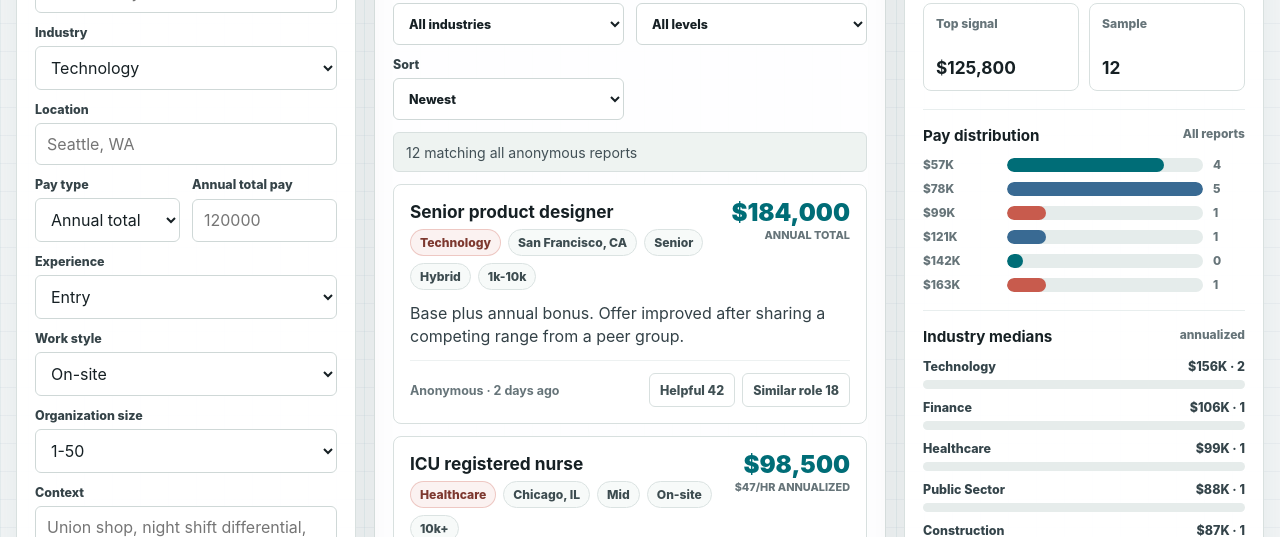
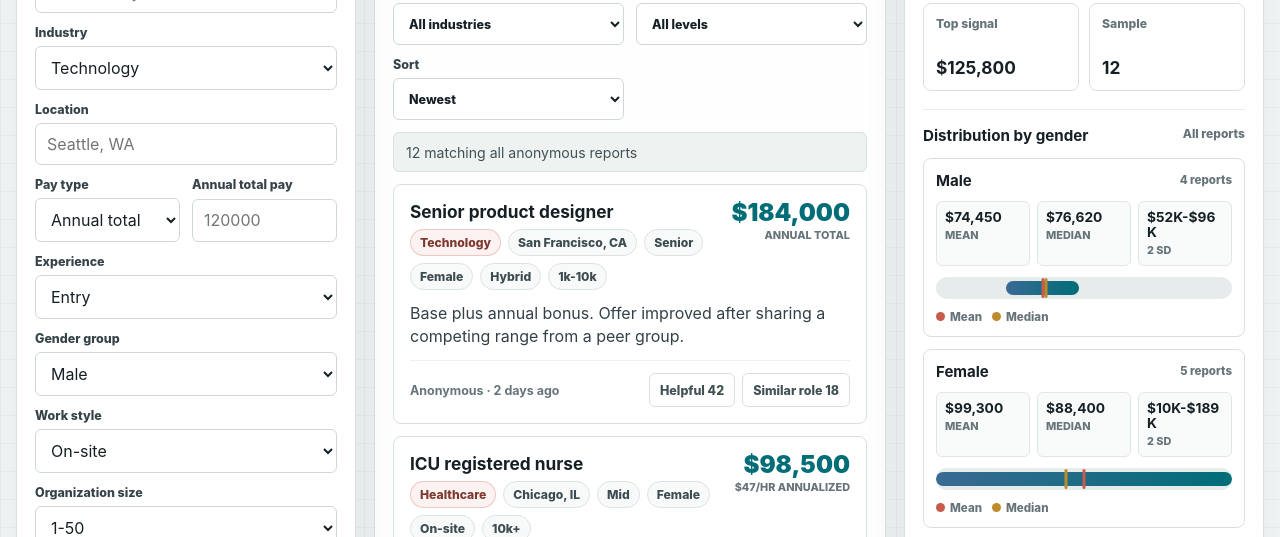
Before and after one commit to saiphonemnaing-lab/fairpay.com, a plain HTML site: page index.html in a window 1280 px wide. Shown: the part 256-793 px from the top of the page. Drawn offline with Linux system fonts and the light colour scheme.

Commit message:
Add gender benchmark distributions

```diff
--- a/app.js
+++ b/app.js
@@ -16,6 +16,8 @@ const industries = [
   "Energy"
 ];
 
+const genderGroups = ["Male", "Female", "Others"];
+
 const sampleReports = [
   {
     id: "sample-1",
@@ -26,6 +28,7 @@ const sampleReports = [
     rawPay: 184000,
     payType: "salary",
     experience: "Senior",
+    gender: "Female",
     workStyle: "Hybrid",
     companySize: "1k-10k",
     note: "Base plus annual bonus. Offer improved after sharing a competing range from a peer group.",
@@ -43,6 +46,7 @@ const sampleReports = [
     rawPay: 47,
     payType: "hourly",
     experience: "Mid",
+    gender: "Female",
     workStyle: "On-site",
     companySize: "10k+",
     note: "Night differential and weekend rotation account for about 12 percent of total pay.",
@@ -60,6 +64,7 @@ const sampleReports = [
     rawPay: 42,
     payType: "hourly",
     experience: "Senior",
+    gender: "Male",
     workStyle: "Field",
     companySize: "51-250",
     note: "Union site with overtime available most months. Benefits are separate from this pay figure.",
@@ -77,6 +82,7 @@ const sampleReports = [
     rawPay: 106000,
     payType: "salary",
     experience: "Mid",
+    gender: "Others",
     workStyle: "Hybrid",
     companySize: "10k+",
     note: "Includes 8 percent target bonus. SQL, dashboarding, and forecasting are the main skill mix.",
@@ -94,6 +100,7 @@ const sampleReports = [
     rawPay: 62400,
     payType: "salary",
     experience: "Senior",
+    gender: "Female",
     workStyle: "On-site",
     companySize: "1k-10k",
     note: "Tenth year on the scale with a masters stipend. Summer program pay excluded.",
@@ -111,6 +118,7 @@ const sampleReports = [
     rawPay: 57200,
     payType: "salary",
     experience: "Lead",
+    gender: "Male",
     workStyle: "On-site",
     companySize: "51-250",
     note: "Five-day schedule. Bonus depends on food cost targets and private event volume.",
@@ -128,6 +136,7 @@ const sampleReports = [
     rawPay: 38,
     payType: "hourly",
     experience: "Senior",
+    gender: "Male",
     workStyle: "On-site",
     companySize: "1k-10k",
     note: "Second shift premium included. Training new operators adds occasional overtime.",
@@ -145,6 +154,7 @@ const sampleReports = [
     rawPay: 63200,
     payType: "salary",
     experience: "Lead",
+    gender: "Female",
     workStyle: "On-site",
     companySize: "251-1k",
     note: "Supervises inbound team. Peak season bonus has ranged from 2 to 5 percent.",
@@ -162,6 +172,7 @@ const sampleReports = [
     rawPay: 128000,
     payType: "salary",
     experience: "Manager",
+    gender: "Others",
     workStyle: "Remote",
     companySize: "251-1k",
     note: "OTE includes base plus retention bonus. No commission on expansions.",
@@ -179,6 +190,7 @@ const sampleReports = [
     rawPay: 88400,
     payType: "salary",
     experience: "Mid",
+    gender: "Female",
     workStyle: "Hybrid",
     companySize: "1k-10k",
     note: "Step increase expected next fiscal year. Pension contribution is not included.",
@@ -196,6 +208,7 @@ const sampleReports = [
     rawPay: 74200,
     payType: "salary",
     experience: "Manager",
+    gender: "Male",
     workStyle: "On-site",
     companySize: "10k+",
     note: "Includes quarterly bonus at target. Holiday coverage changes total hours a lot.",
@@ -213,6 +226,7 @@ const sampleReports = [
     rawPay: 39,
     payType: "hourly",
     experience: "Mid",
+    gender: "Others",
     workStyle: "Field",
     companySize: "251-1k",
     note: "Travel weeks and safety certification premium are included in the hourly average.",
@@ -241,6 +255,7 @@ const elements = {
   payAmount: document.querySelector("#payAmount"),
   payAmountLabel: document.querySelector("#payAmountLabel"),
   experience: document.querySelector("#experience"),
+  gender: document.querySelector("#gender"),
   workStyle: document.querySelector("#workStyle"),
   companySize: document.querySelector("#companySize"),
   note: document.querySelector("#note"),
@@ -289,7 +304,10 @@ function saveReactions() {
 }
 
 function allReports() {
-  return [...state.userReports, ...sampleReports];
+  return [...state.userReports, ...sampleReports].map((report) => ({
+    ...report,
+    gender: genderGroups.includes(report.gender) ? report.gender : "Others"
+  }));
 }
 
 function formatMoney(value) {
@@ -368,6 +386,7 @@ function matchesSearch(report) {
     report.industry,
     report.location,
     report.experience,
+    report.gender,
     report.workStyle,
     report.companySize,
     report.note
@@ -432,6 +451,7 @@ function createReport(formData) {
     rawPay,
     payType,
     experience: formData.get("experience"),
+    gender: formData.get("gender"),
     workStyle: formData.get("workStyle"),
     companySize: formData.get("companySize"),
     note: cleanText(formData.get("note")) || "No extra context added.",
@@ -476,38 +496,91 @@ function renderStats(reports) {
   elements.distributionLabel.textContent = state.industry === "All" ? "All reports" : state.industry;
 }
 
+function mean(values) {
+  if (!values.length) return 0;
+  return values.reduce((total, value) => total + value, 0) / values.length;
+}
+
+function standardDeviation(values) {
+  if (values.length < 2) return 0;
+
+  const average = mean(values);
+  const variance = values.reduce((total, value) => total + (value - average) ** 2, 0) / values.length;
+  return Math.sqrt(variance);
+}
+
 function renderDistribution(reports) {
-  const values = reports.map((report) => report.annualPay);
+  const grouped = genderGroups.map((gender) => {
+    const values = reports.filter((report) => report.gender === gender).map((report) => report.annualPay);
+    const average = mean(values);
+    const middle = median(values);
+    const sd = standardDeviation(values);
+    const low = Math.max(0, average - sd * 2);
+    const high = average + sd * 2;
 
-  if (!values.length) {
+    return {
+      gender,
+      values,
+      average,
+      middle,
+      sd,
+      low,
+      high
+    };
+  });
+
+  const groupsWithData = grouped.filter((group) => group.values.length);
+
+  if (!groupsWithData.length) {
     elements.distributionChart.innerHTML = '<div class="empty-state">No matching pay data.</div>';
     return;
   }
 
-  const min = Math.min(...values);
-  const max = Math.max(...values);
-  const range = Math.max(max - min, 1);
-  const binCount = Math.min(6, Math.max(3, Math.ceil(values.length / 2)));
-  const bins = Array.from({ length: binCount }, (_, index) => {
-    const start = min + (range / binCount) * index;
-    const end = index === binCount - 1 ? max + 1 : min + (range / binCount) * (index + 1);
-    const count = values.filter((value) => value >= start && value < end).length;
-    return { start, end, count };
-  });
+  const domainLow = Math.min(...groupsWithData.map((group) => group.low));
+  const domainHigh = Math.max(...groupsWithData.map((group) => group.high));
+  const domainRange = Math.max(domainHigh - domainLow, 1);
 
-  const highest = Math.max(...bins.map((bin) => bin.count), 1);
+  elements.distributionChart.innerHTML = grouped
+    .map((group) => {
+      if (!group.values.length) {
+        return `
+          <article class="gender-card is-empty">
+            <div class="gender-card-top">
+              <h4>${group.gender}</h4>
+              <span>0 reports</span>
+            </div>
+            <p>No matching pay reports yet.</p>
+          </article>
+        `;
+      }
 
-  elements.distributionChart.innerHTML = bins
-    .map((bin) => {
-      const width = Math.max(8, (bin.count / highest) * 100);
+      const lowPercent = ((group.low - domainLow) / domainRange) * 100;
+      const highPercent = ((group.high - domainLow) / domainRange) * 100;
+      const meanPercent = ((group.average - domainLow) / domainRange) * 100;
+      const medianPercent = ((group.middle - domainLow) / domainRange) * 100;
+      const bandWidth = Math.max(8, highPercent - lowPercent);
+
       return `
-        <div class="dist-row">
-          <span>${compactMoney(bin.start)}</span>
-          <div class="bar-track" aria-hidden="true">
-            <div class="bar-fill" style="width: ${width}%"></div>
+        <article class="gender-card">
+          <div class="gender-card-top">
+            <h4>${group.gender}</h4>
+            <span>${group.values.length} reports</span>
           </div>
-          <span>${bin.count}</span>
-        </div>
+          <div class="distribution-metrics">
+            <span><strong>${formatMoney(group.average)}</strong> Mean</span>
+            <span><strong>${formatMoney(group.middle)}</strong> Median</span>
+            <span><strong>${compactMoney(group.low)}-${compactMoney(group.high)}</strong> 2 SD</span>
+          </div>
+          <div class="sd-track" aria-label="${group.gender} pay distribution">
+            <span class="sd-band" style="left: ${lowPercent}%; width: ${bandWidth}%"></span>
+            <span class="sd-marker mean-marker" style="left: ${meanPercent}%"></span>
+            <span class="sd-marker median-marker" style="left: ${medianPercent}%"></span>
+          </div>
+          <div class="distribution-legend">
+            <span><i class="legend-dot mean"></i>Mean</span>
+            <span><i class="legend-dot median"></i>Median</span>
+          </div>
+        </article>
       `;
     })
     .join("");
@@ -596,6 +669,7 @@ function renderFeed(reports) {
                 <span class="pill industry">${escapeHtml(report.industry)}</span>
                 <span class="pill">${escapeHtml(report.location)}</span>
                 <span class="pill">${escapeHtml(report.experience)}</span>
+                <span class="pill">${escapeHtml(report.gender)}</span>
                 <span class="pill">${escapeHtml(report.workStyle)}</span>
                 <span class="pill">${escapeHtml(report.companySize)}</span>
               </div>
@@ -673,6 +747,7 @@ function bindEvents() {
     saveUserReports();
     elements.form.reset();
     elements.experience.value = "Entry";
+    elements.gender.value = "Male";
     elements.workStyle.value = "On-site";
     elements.companySize.value = "1-50";
     updatePayTypeCopy();
--- a/index.html
+++ b/index.html
@@ -68,6 +68,15 @@
                 <option value="Lead">Lead</option>
                 <option value="Manager">Manager</option>
                 <option value="Director+">Director+</option>
+              </select>
+            </div>
+
+            <div class="field">
+              <label for="gender">Gender group</label>
+              <select id="gender" name="gender" required>
+                <option value="Male">Male</option>
+                <option value="Female">Female</option>
+                <option value="Others">Others</option>
               </select>
             </div>
 
@@ -182,10 +191,10 @@
 
           <div class="chart-block" aria-labelledby="distributionTitle">
             <div class="mini-heading">
-              <h3 id="distributionTitle">Pay distribution</h3>
+              <h3 id="distributionTitle">Distribution by gender</h3>
               <span id="distributionLabel">All reports</span>
             </div>
-            <div id="distributionChart" class="distribution-chart"></div>
+            <div id="distributionChart" class="gender-distributions"></div>
           </div>
 
           <div class="chart-block" aria-labelledby="industryTitle">
--- a/styles.css
+++ b/styles.css
@@ -182,7 +182,8 @@ h2 {
   font-size: 1.4rem;
 }
 
-h3 {
+h3,
+h4 {
   margin-bottom: 0;
   font-size: 0.95rem;
 }
@@ -476,44 +477,130 @@ textarea:focus {
   font-weight: 800;
 }
 
-.distribution-chart {
+.gender-distributions {
   display: grid;
-  gap: 10px;
+  gap: 12px;
   margin-top: 13px;
 }
 
-.dist-row {
+.gender-card {
   display: grid;
-  grid-template-columns: 74px 1fr 32px;
+  gap: 11px;
+  border: 1px solid var(--line);
+  border-radius: var(--radius);
+  background: #fff;
+  padding: 12px;
+}
+
+.gender-card.is-empty {
+  background: #fbfcfc;
+}
+
+.gender-card.is-empty p {
+  margin: 0;
+  color: var(--muted);
+  font-size: 0.8rem;
+}
+
+.gender-card-top,
+.distribution-legend {
+  display: flex;
   align-items: center;
+  justify-content: space-between;
   gap: 10px;
 }
 
-.dist-row span {
-  color: var(--muted);
-  font-size: 0.74rem;
-  font-weight: 800;
+.gender-card-top h4 {
+  margin: 0;
+  font-size: 0.94rem;
 }
 
-.bar-track {
-  height: 14px;
+.gender-card-top span,
+.distribution-legend span {
+  color: var(--muted);
+  font-size: 0.72rem;
+  font-weight: 850;
+}
+
+.distribution-metrics {
+  display: grid;
+  grid-template-columns: repeat(3, 1fr);
+  gap: 7px;
+}
+
+.distribution-metrics span {
+  min-width: 0;
+  border: 1px solid #e0e7e6;
+  border-radius: 6px;
+  background: #f8fbfa;
+  color: var(--muted);
+  padding: 8px;
+  font-size: 0.68rem;
+  font-weight: 850;
+  text-transform: uppercase;
+}
+
+.distribution-metrics strong {
+  display: block;
+  overflow-wrap: anywhere;
+  color: var(--ink);
+  font-size: 0.86rem;
+  line-height: 1.1;
+  margin-bottom: 3px;
+  text-transform: none;
+}
+
+.sd-track {
+  position: relative;
+  height: 22px;
   overflow: hidden;
   border-radius: 999px;
   background: #e5eceb;
 }
 
-.bar-fill {
-  height: 100%;
-  border-radius: inherit;
-  background: var(--teal);
+.sd-band {
+  position: absolute;
+  top: 4px;
+  bottom: 4px;
+  border-radius: 999px;
+  background: linear-gradient(90deg, var(--blue), var(--teal));
 }
 
-.dist-row:nth-child(2n) .bar-fill {
-  background: var(--blue);
+.sd-marker {
+  position: absolute;
+  top: 1px;
+  width: 3px;
+  height: 20px;
+  border-radius: 999px;
+  transform: translateX(-50%);
 }
 
-.dist-row:nth-child(3n) .bar-fill {
+.mean-marker {
   background: var(--coral);
+}
+
+.median-marker {
+  background: var(--gold);
+}
+
+.distribution-legend {
+  justify-content: flex-start;
+}
+
+.legend-dot {
+  display: inline-block;
+  width: 9px;
+  height: 9px;
+  border-radius: 50%;
+  margin-right: 5px;
+}
+
+.legend-dot.mean {
+  background: var(--coral);
+}
+
+.legend-dot.median {
+  background: var(--gold);
 }
 
 .industry-breakdown {
```
